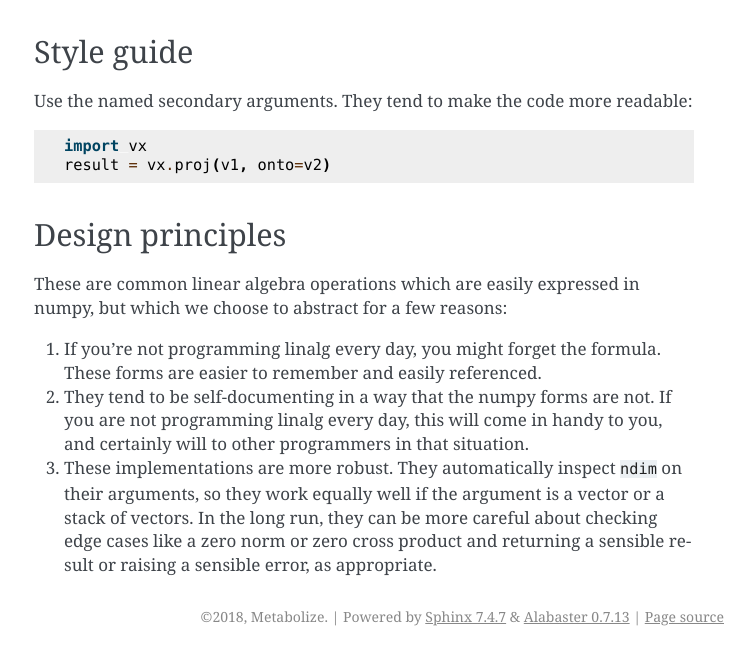
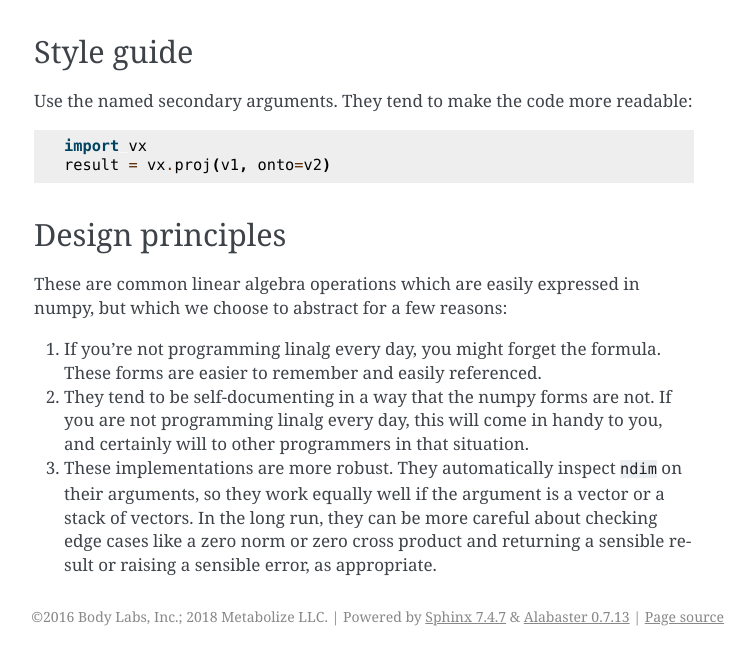
Before and after one commit to lace/vg, a Sphinx documentation site: the page built from doc/index.md, in a window 1280 px wide. Shown: the part 1091-1747 px from the top of the page, without its empty margins (386-1140 px from the left). Built offline with Sphinx 7.4.7, drawn with Linux system fonts in a browser that asks for light colours.

Commit message:
Update author, copyright

```diff
--- a/doc/conf.py
+++ b/doc/conf.py
@@ -20,8 +20,8 @@
 # -- Project information -----------------------------------------------------
 
 project = "vx"
-copyright = "2018, Metabolize"
-author = "Metabolize"
+copyright = "2016 Body Labs, Inc.; 2018 Metabolize LLC"
+author = "Body Labs, Metabolize, and other contributors"
 
 # The short X.Y version
 version = ""
--- a/setup.py
+++ b/setup.py
@@ -10,10 +10,10 @@
 setup(
     name="vector_shortcuts",
     version=importlib.import_module("vx").__version__,
-    description="Vector shortcuts for NumPy",
+    description="Vector and linear algebra toolbelt for NumPy",
     long_description=readme,
     long_description_content_type="text/markdown",
-    author="Metabolize",
+    author="Body Labs, Metabolize, and other contributors",
     author_email="github@paulmelnikow.com",
     url="https://github.com/metabolize/vx",
     project_urls={
```
